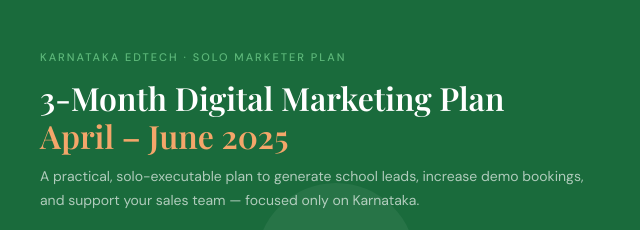
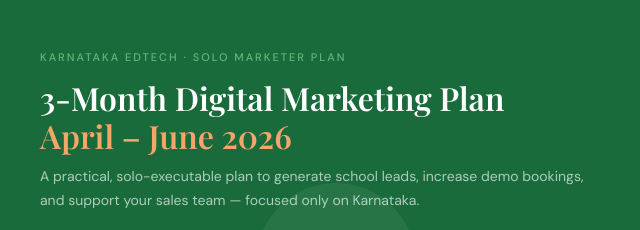
Before and after one commit to selvamxx/karnataka_edtech_marketing_plan, a plain HTML site: page index.html in a window 1280 px wide. Shown: the top 230 px of the page, 0-640 px from the left. Drawn offline with nearby package versions, Linux system fonts and the light colour scheme.

Commit message:
Update index.html

```diff
--- a/index.html
+++ b/index.html
@@ -594,7 +594,7 @@
 
   <div class="hero">
     <div class="hero-label">Karnataka EdTech · Solo Marketer Plan</div>
-    <h1>3-Month Digital Marketing Plan<br><span>April – June 2025</span></h1>
+    <h1>3-Month Digital Marketing Plan<br><span>April – June 2026</span></h1>
     <p class="hero-sub">A practical, solo-executable plan to generate school leads, increase demo bookings, and support
       your sales team — focused only on Karnataka.</p>
     <div class="hero-pills">
```
